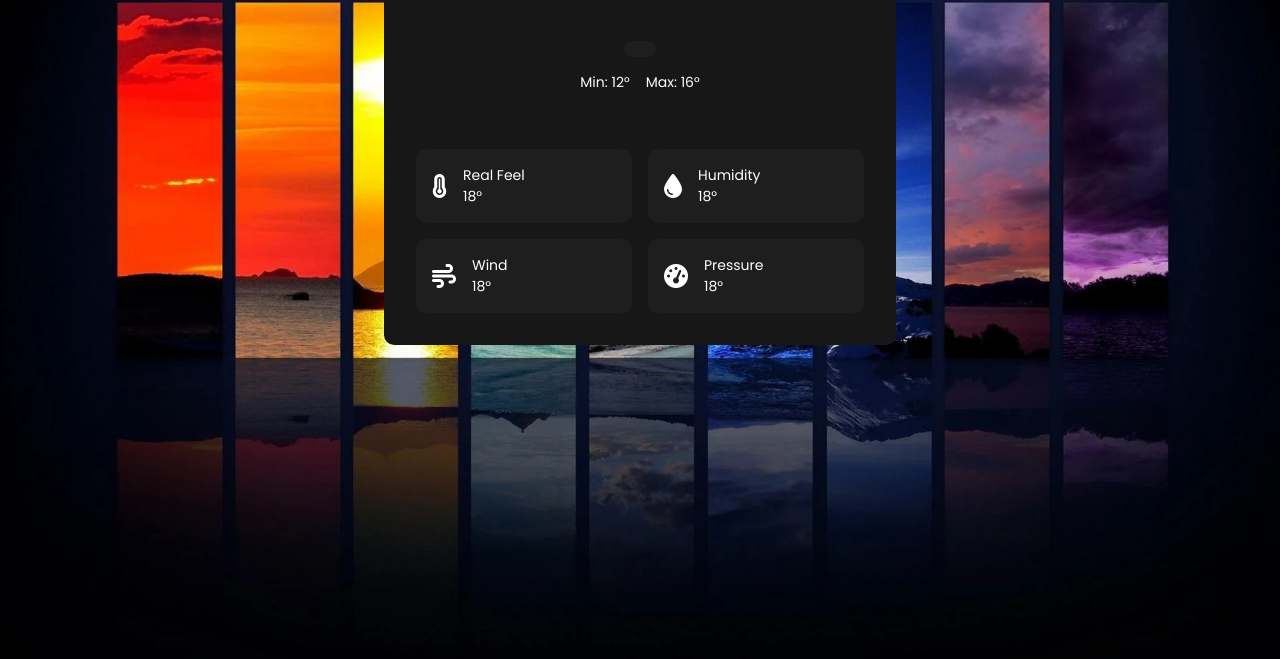
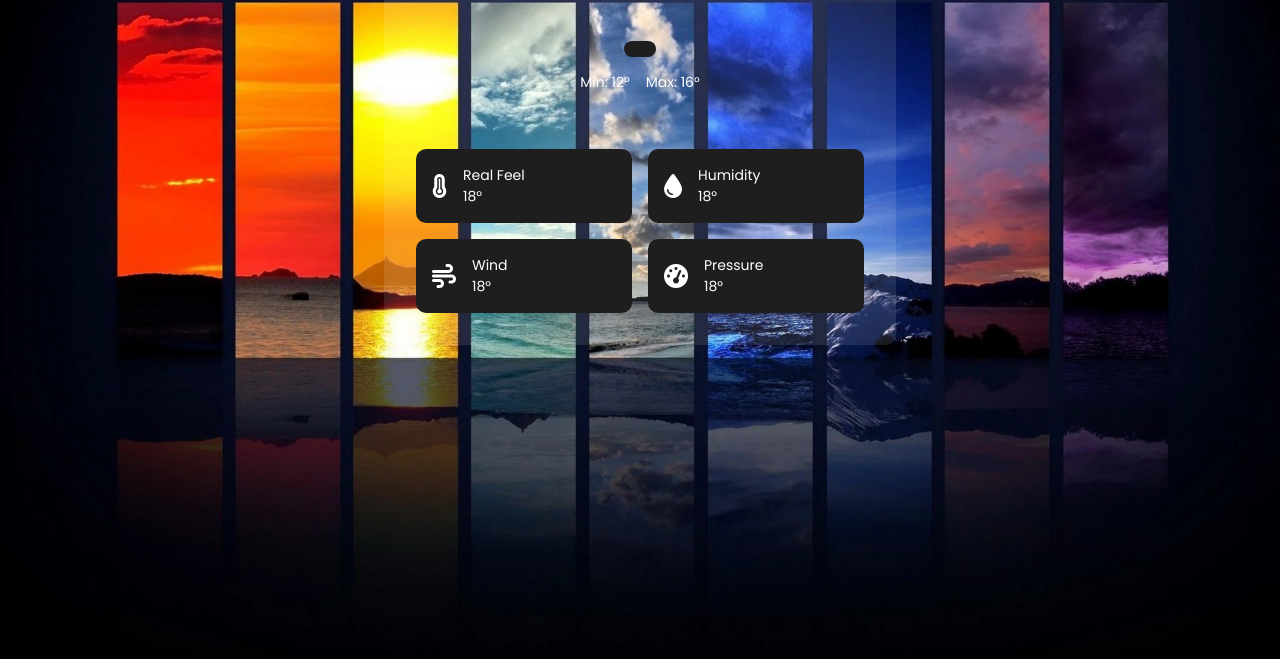
Before and after one commit to ApsaraWitharana/Weather-API--JS, a plain HTML site: page index.html in a window 1280 px wide. Shown: the part 141-800 px from the top of the page. Drawn offline with Linux system fonts and the light colour scheme.

Commit message:
To create a 3D effect for the background color

```diff
--- a/css/style.css
+++ b/css/style.css
@@ -16,10 +16,13 @@ background-image: url('/assets/image/back\ image4.webp');
     background-size: cover;
     /* Cover the entire background */
     background-repeat: no-repeat;
+    /* background: linear-gradient(45deg, #333 50%, #666 50%); */
 }
 
 .container {
-    background: #171717;
+    /* background: #a07171; */
+    /* To create a 3D effect for the background color */
+    background: rgba(255, 255, 255, 0.1);
     color: #fff;
     padding: 2rem;
     width: 40%;
```
